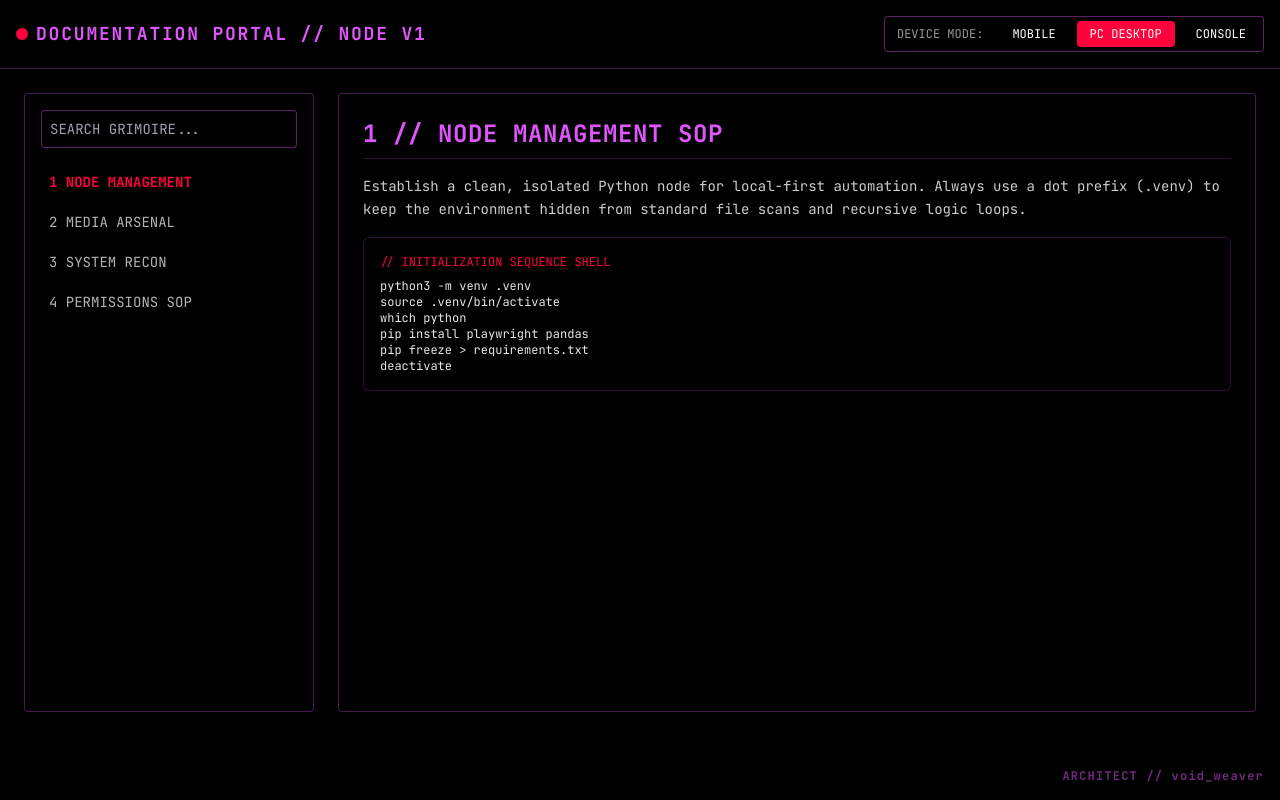
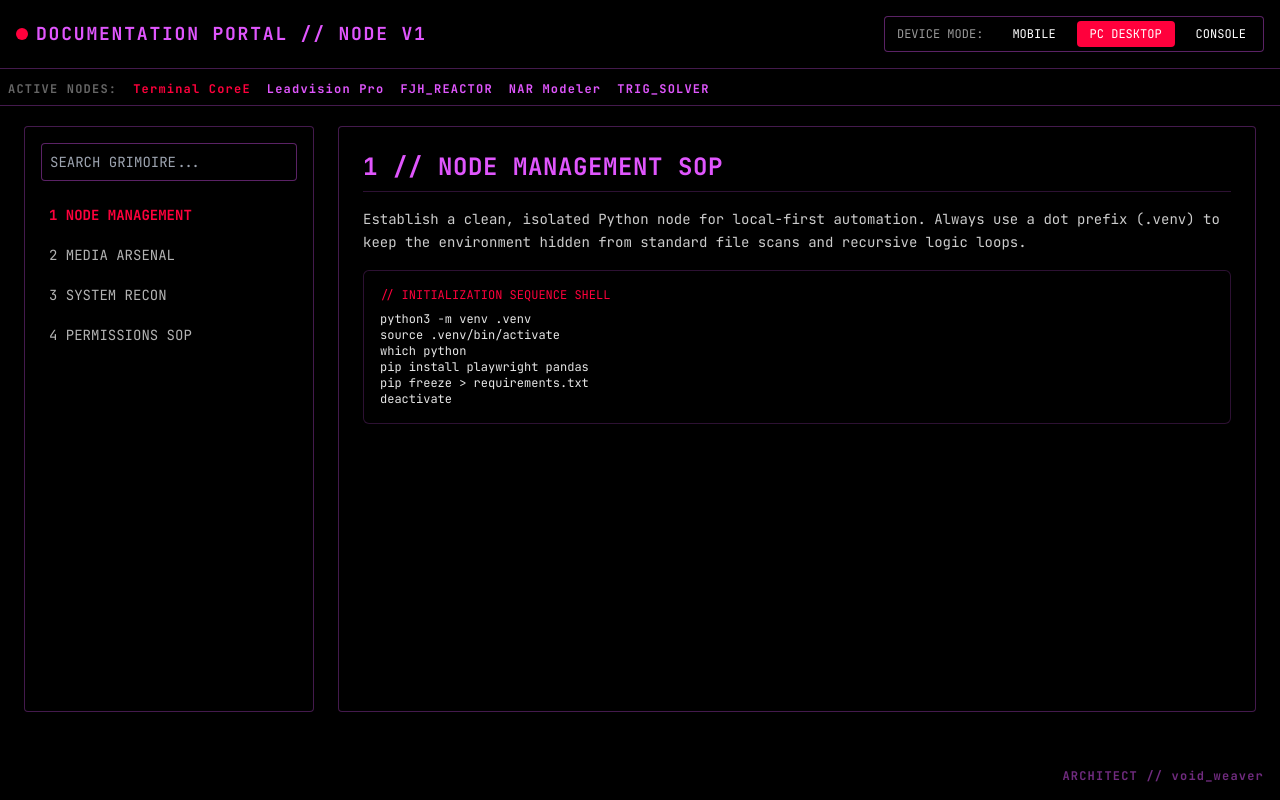
Before and after one commit to berinelson122-design/Websites, a plain HTML site: page index.html in a window 1280 px wide. Drawn offline with nearby package versions, Linux system fonts and the light colour scheme.

Commit message:
Uplink: VoidSites v1.0

```diff
--- a/index.html
+++ b/index.html
@@ -54,6 +54,19 @@
     </header>
     <!-- NEW CODE ADDITIONS END: DEVICE CONTROLS -->
 
+    <!-- SYSTEM GRID NAVIGATION -->
+    <div class="border-b border-red-violet/30 bg-black/90 p-2 z-40 sticky top-[73px]">
+        <div class="max-w-7xl mx-auto flex flex-wrap gap-4 text-xs font-bold tracking-widest">
+            <span class="text-white/40">ACTIVE NODES:</span>
+            <a href="/" class="text-cyber-red hover:text-white transition-colors">Terminal CoreE</a>
+            <a href="/Market_Intelligence.html" class="text-red-violet hover:text-white transition-colors">Leadvision
+                Pro</a>
+            <a href="/Graphene-Synthess.html" class="text-red-violet hover:text-white transition-colors">FJH_REACTOR</a>
+            <a href="/NAR-yield-calculator.html" class="text-red-violet hover:text-white transition-colors">NAR
+                Modeler</a>
+            <a href="/Trig-Calculator.html" class="text-red-violet hover:text-white transition-colors">TRIG_SOLVER</a>
+        </div>
+    </div>
 
     <main id="app-container"
         class="max-w-7xl mx-auto w-full flex-grow grid grid-cols-1 md:grid-cols-4 gap-6 p-6 transition-all duration-300">
```
Also changed, not shown: Graphene-Synthess.html (renamed from GrapheneSynthess.html), vercel.json (added).
